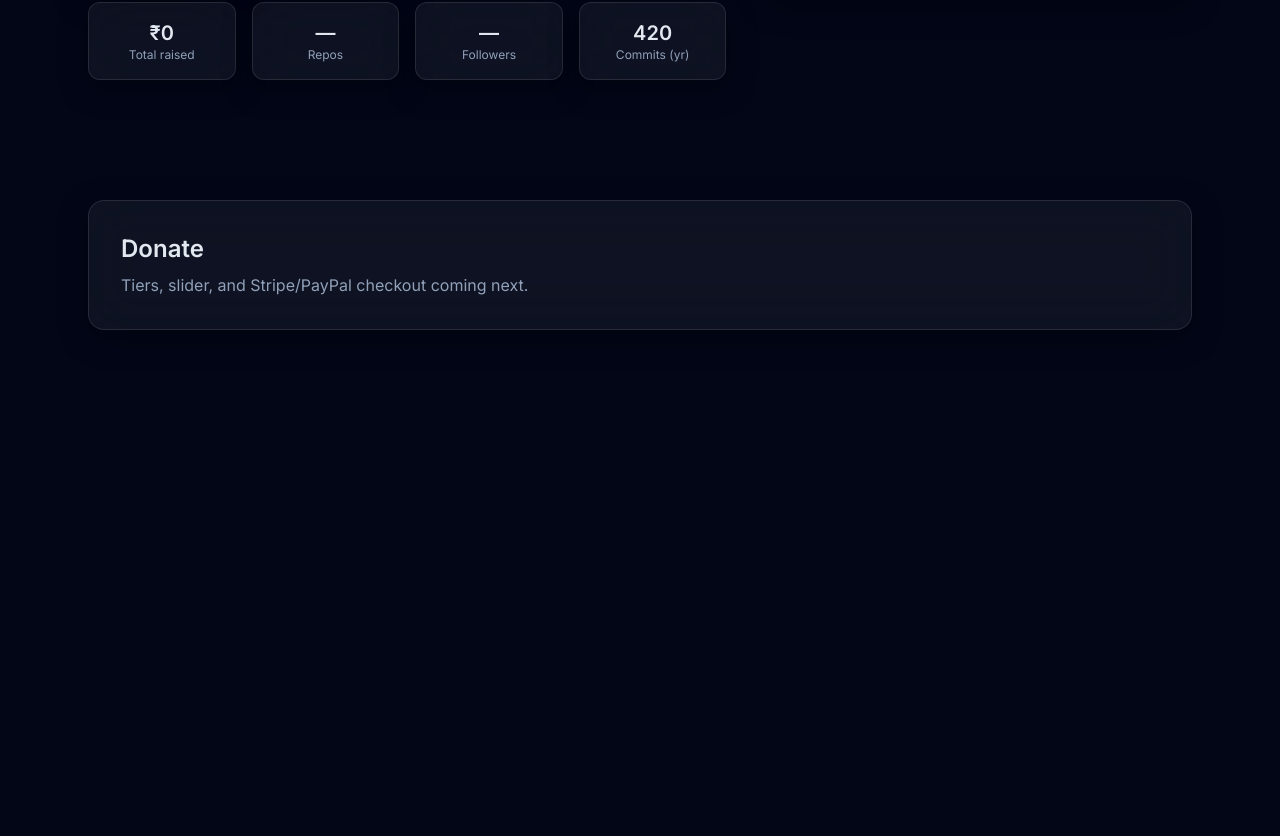
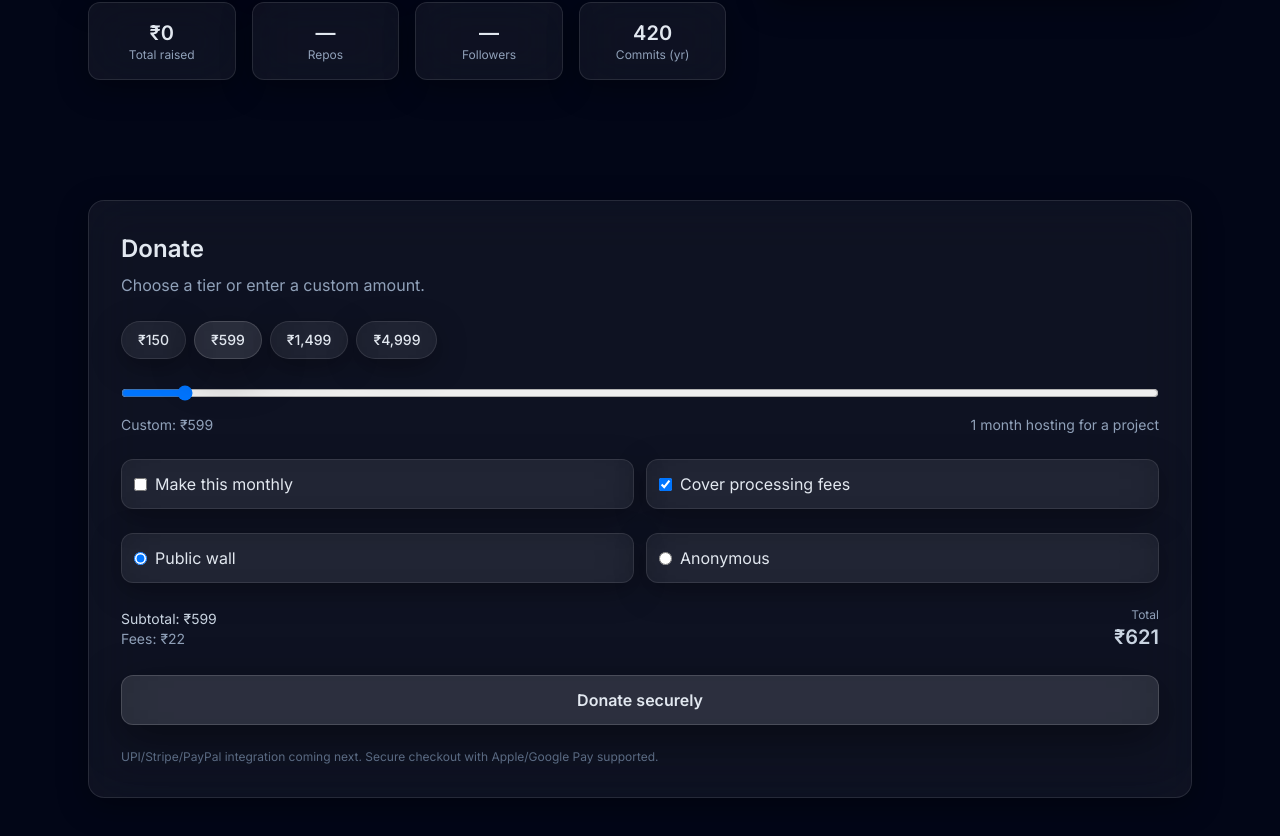
Before and after one commit to aryan6673/donate, a Next.js app: page / in a window 1280 px wide. Shown: the part 392-1228 px from the top of the page. Before the commit the page ends 802 px from the top, so only its background shows below. Built offline with nearby package versions, Linux system fonts and the light colour scheme; no server answers.

Commit message:
Add DonateControl component and update donation section in page.tsx

```diff
--- a/src/app/page.tsx
+++ b/src/app/page.tsx
@@ -1,17 +1,18 @@
 import Image from "next/image";
 import Hero from "@/components/Hero";
+import DonateControl from "@/components/DonateControl";
 
 export default function Home() {
   return (
     <main className="relative">
       <Hero />
-      {/* TODO: Add Why Support, Carousel, Donation UI, Social Proof, Support Wall, Footer */}
       <section id="donate" className="mx-auto max-w-6xl px-6 py-20">
         <div className="glass rounded-2xl p-8">
           <h2 className="text-2xl font-semibold">Donate</h2>
           <p className="mt-2 text-slate-400">
-            Tiers, slider, and Stripe/PayPal checkout coming next.
+            Choose a tier or enter a custom amount.
           </p>
+          <DonateControl />
         </div>
       </section>
     </main>
--- /dev/null
+++ b/src/components/DonateControl.tsx
@@ -0,0 +1,92 @@
+"use client";
+import { useState, useMemo } from "react";
+import useSWR from "swr";
+
+const fetcher = (url: string) => fetch(url).then(r => r.json());
+
+const TIERS = [150, 599, 1499, 4999];
+
+function impactFor(amount: number) {
+  if (amount < 300) return "1 week of uptime & monitoring";
+  if (amount < 1000) return "1 month hosting for a project";
+  if (amount < 2500) return "1 feature sprint or bug bounty";
+  return "2+ community bounties funded";
+}
+
+export default function DonateControl() {
+  const [amount, setAmount] = useState<number>(599);
+  const [recurring, setRecurring] = useState(false);
+  const [coverFees, setCoverFees] = useState(true);
+  const [privacy, setPrivacy] = useState<"public" | "anon">("public");
+  const { data: stats, mutate } = useSWR("/api/stats", fetcher);
+
+  const fees = useMemo(() => (coverFees ? Math.round(amount * 0.029 + 5) : 0), [amount, coverFees]);
+  const total = amount + fees;
+
+  async function donate() {
+    // Placeholder: simulate a success and update counter
+    const res = await fetch("/api/stats", { method: "POST", body: JSON.stringify({ amount, coverFees }) });
+    const json = await res.json();
+    mutate({ ...stats, totalRaised: json.totalRaised }, { revalidate: false });
+    // TODO: open Stripe/UPI/PayPal modal
+  }
+
+  return (
+    <div className="mt-6 grid gap-6">
+      <div className="flex flex-wrap gap-2">
+        {TIERS.map(t => (
+          <button key={t} onClick={() => setAmount(t)} className={`focus-ring rounded-full px-4 py-2 text-sm font-medium transition ${amount === t ? "glass-strong" : "glass"}`}>
+            ₹{t.toLocaleString("en-IN")}
+          </button>
+        ))}
+      </div>
+
+      <div>
+        <input type="range" min={50} max={10000} step={25} value={amount} onChange={(e) => setAmount(Number(e.target.value))} className="w-full" />
+        <div className="mt-2 flex items-center justify-between text-sm text-slate-400">
+          <span>Custom: ₹{amount.toLocaleString("en-IN")}</span>
+          <span>{impactFor(amount)}</span>
+        </div>
+      </div>
+
+      <div className="grid sm:grid-cols-2 gap-3">
+        <label className="glass rounded-xl p-3 flex items-center gap-2">
+          <input type="checkbox" checked={recurring} onChange={(e) => setRecurring(e.target.checked)} />
+          <span>Make this monthly</span>
+        </label>
+        <label className="glass rounded-xl p-3 flex items-center gap-2">
+          <input type="checkbox" checked={coverFees} onChange={(e) => setCoverFees(e.target.checked)} />
+          <span>Cover processing fees</span>
+        </label>
+      </div>
+
+      <div className="grid sm:grid-cols-2 gap-3">
+        <label className={`glass rounded-xl p-3 flex items-center gap-2 ${privacy === "public" ? "ring-1 ring-white/20" : ""}`}>
+          <input type="radio" name="privacy" checked={privacy === "public"} onChange={() => setPrivacy("public")} />
+          <span>Public wall</span>
+        </label>
+        <label className={`glass rounded-xl p-3 flex items-center gap-2 ${privacy === "anon" ? "ring-1 ring-white/20" : ""}`}>
+          <input type="radio" name="privacy" checked={privacy === "anon"} onChange={() => setPrivacy("anon")} />
+          <span>Anonymous</span>
+        </label>
+      </div>
+
+      <div className="flex items-center justify-between text-sm text-slate-300">
+        <div>
+          <div>Subtotal: ₹{amount.toLocaleString("en-IN")}</div>
+          {coverFees && <div className="text-slate-400">Fees: ₹{fees.toLocaleString("en-IN")}</div>}
+        </div>
+        <div className="text-right">
+          <div className="text-xs text-slate-400">Total</div>
+          <div className="text-xl font-semibold">₹{total.toLocaleString("en-IN")}</div>
+        </div>
+      </div>
+
+      <button onClick={donate} className="focus-ring glass-strong rounded-xl px-5 py-3 text-base font-semibold shadow-[0_0_30px_rgba(34,197,94,0.25)]">
+        Donate securely
+      </button>
+
+      <p className="text-xs text-slate-500">UPI/Stripe/PayPal integration coming next. Secure checkout with Apple/Google Pay supported.</p>
+    </div>
+  );
+}
```
